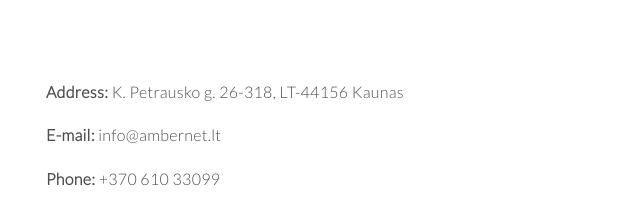
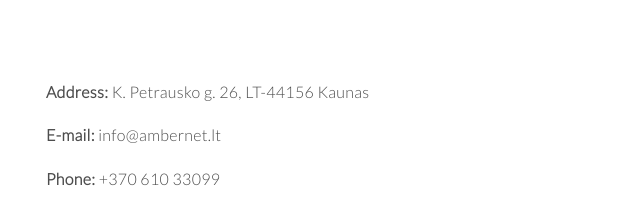
Before and after one commit to advbet/advbet.github.io, a plain HTML site: page index.html in a window 1280 px wide. Shown: the part 3365-3563 px from the top of the page, 212-852 px from the left. Drawn offline with nearby package versions, Linux system fonts and the light colour scheme; some packages are replaced by stand-ins of ours; a script that the page names is missing.

Commit message:
Change address

```diff
--- a/index.html
+++ b/index.html
@@ -298,7 +298,7 @@
             <h6 class="subtitle up">get in touch with us</h6>
         </header>
         <article class="contact-details flex">
-            <span class="contact-details-item"><strong>Address:</strong> K. Petrausko g. 26-318, LT-44156 Kaunas</span>
+            <span class="contact-details-item"><strong>Address:</strong> K. Petrausko g. 26, LT-44156 Kaunas</span>
             <span class="contact-details-item"><strong>E-mail:</strong> <a href="mailto:info@ambernet.lt">info@ambernet.lt</a></span>
             <span class="contact-details-item"><strong>Phone:</strong> <a href="tel:+37061033099">+370 610 33099</a></span>
             <span class="contact-details-item"><strong>Legal entity code:</strong> 300005694</span>
```
